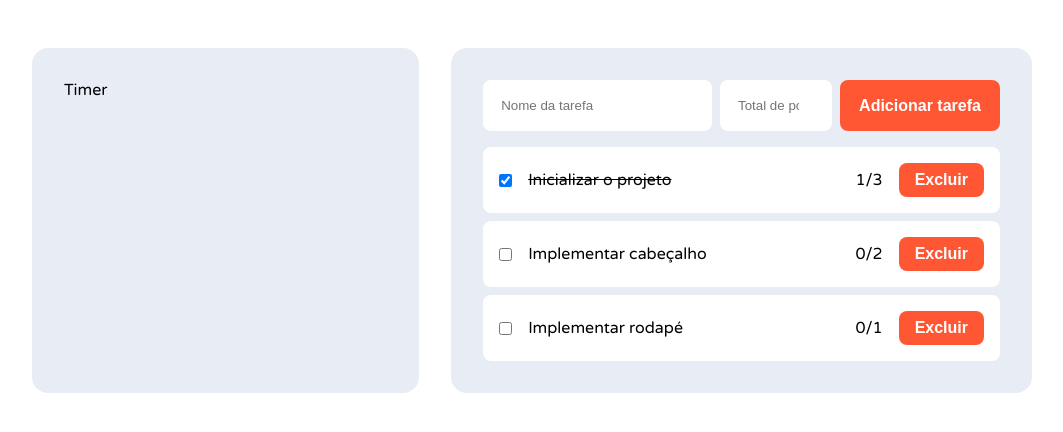
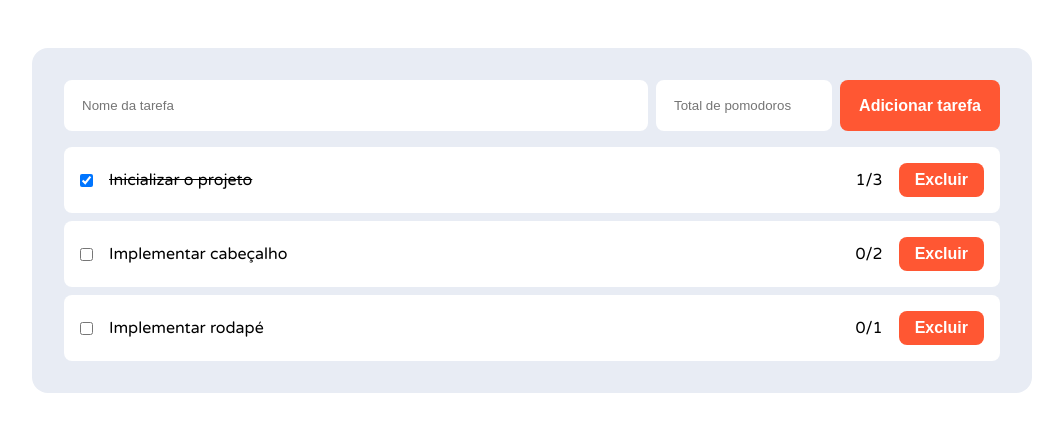
Before and after one commit to VictorTurraF/pomodoro-todo-list-step-by-step, a React (Vite) app: page / in a window 1280 px wide. Shown: the top 432 px of the page, without its empty margins (108-1171 px from the left). Built offline with nearby package versions, Linux system fonts and the light colour scheme.

Commit message:
refactor: extract components and functions

```diff
--- a/src/App.jsx
+++ b/src/App.jsx
@@ -1,54 +1,38 @@
 import { useState } from "react";
-import Task from "./components/Task"
 import { rebootCss } from "./styles/reboot";
 import { styled } from "@stitches/react";
 import { Box } from "./layouts/Box";
-import { Input } from "./layouts/Input";
-import { Button } from "./layouts/Button";
 import { List } from "./layouts/List";
+import { initialTaskList } from "./utils/mocks";
+import Task from "./components/Task"
+import TaskForm from "./components/TaskForm";
+import { createTask } from "./utils/creators";
 
-const AppGrid = styled("div", {
-  display: "grid",
-  gridTemplateColumns: "4fr 6fr",
-  gridGap: "2rem",
+const AppGrid = styled(Box, {
   maxWidth: "1000px",
   margin: "3rem auto",
 });
 
-const Form = styled("form", {
-  display: "grid",
-  gap: '.5rem',
-  gridTemplateColumns: "1fr 7rem 160px",
-  marginBottom: "1rem"
-})
-
 rebootCss();
 
 function App() {
-  const [activeTaskId, setActiveTaskId] = useState();
-  const [tasks, setTasks] = useState([
-    { id: self.crypto.randomUUID(), name: "Inicializar o projeto", actPomodoros: 1, totalPomodoros: 3, isFinished: true },
-    { id: self.crypto.randomUUID(), name: "Implementar cabeçalho", actPomodoros: 0, totalPomodoros: 2, isFinished: false },
-    { id: self.crypto.randomUUID(), name: "Implementar rodapé", actPomodoros: 0, totalPomodoros: 1, isFinished: false },
-  ])
+  const [activeTaskId, setActiveTaskId] = useState("");
+  const [tasks, setTasks] = useState(initialTaskList);
 
+  // Event handlers
   function handleSubmit(event) {
     event.preventDefault();
 
-    const { target: [taskNameInput, taskPomodorosInput] } = event
+    const [taskNameInput, taskPomodorosInput] = event.target;
 
-    if (!taskNameInput.value || !taskPomodorosInput.value)
-      return
+    if (!taskNameInput.value || !taskPomodorosInput.value) return;
 
-    const newTask = {
-      id: self.crypto.randomUUID(),
-      name: String(taskNameInput.value),
-      actPomodoros: 0,
-      totalPomodoros: Number(taskPomodorosInput.value),
-      isFinished: false,
-    }
+    const newTask = createTask({
+      name: taskNameInput.value,
+      totalPomodoros: taskPomodorosInput.value
+    })
 
-    setTasks(prev => [...prev, newTask]);
+    setTasks((prev) => [...prev, newTask]);
   }
 
   function handleExcludeClick({ taskId }) {
@@ -60,47 +44,28 @@ function App() {
   }
 
   function handleFinishedChange({ taskId }) {
-    setTasks(prevTasks => {
-      return prevTasks.map(task => {
-        if (task.id === taskId) {
-          return {
-            ...task,
-            isFinished: !task.isFinished,
-          };
-        }
-        return task;
-      });
-    });
+    setTasks((prevTasks) =>
+      prevTasks.map((task) =>
+        task.id === taskId ? { ...task, isFinished: !task.isFinished } : task
+      )
+    );
   }
 
   return (
     <AppGrid>
-      <Box>Timer</Box>
-      <Box>
-        <Form onSubmit={handleSubmit}>
-          <Input type="text" placeholder="Nome da tarefa" />
-          <Input type="number" placeholder="Total de pomodoros" />
-          <Button type="submit">Adicionar tarefa</Button>
-        </Form>
+      <TaskForm onSubmit={handleSubmit} />
       <List>
         {tasks.map(task => (
           <Task
-              id={task.id}
             key={task.id}
-              name={task.name}
-              actPomodoros={task.actPomodoros}
-              totalPomodoros={task.totalPomodoros}
-
-              isFinished={task.isFinished}
+            {...task}
             isActive={task.id === activeTaskId}
-
             onExcludeClick={handleExcludeClick}
             onActiveClick={handleActiveClick}
             onFinishedChange={handleFinishedChange}
           />
         ))}
       </List>
-      </Box>
     </AppGrid>
   )
 }
--- a/src/components/Task.jsx
+++ b/src/components/Task.jsx
@@ -1,5 +1,5 @@
 import { styled } from "@stitches/react"
-import { schema } from "../configs/theme"
+import { schema } from "../utils/theme"
 import { Button } from "../layouts/Button"
 
 const Row = styled('li', {
--- /dev/null
+++ b/src/components/TaskForm.jsx
@@ -0,0 +1,23 @@
+import React from 'react'
+import { Input } from '../layouts/Input'
+import { Button } from '../layouts/Button'
+import { styled } from '@stitches/react'
+
+const Form = styled("form", {
+  display: "grid",
+  gap: '.5rem',
+  gridTemplateColumns: "1fr 11rem 160px",
+  marginBottom: "1rem"
+})
+
+function TaskForm(props) {
+  return (
+    <Form {...props}>
+      <Input type="text" placeholder="Nome da tarefa" />
+      <Input type="number" placeholder="Total de pomodoros" />
+      <Button type="submit">Adicionar tarefa</Button>
+    </Form>
+  )
+}
+
+export default TaskForm
--- a/src/layouts/Button.jsx
+++ b/src/layouts/Button.jsx
@@ -1,5 +1,5 @@
 import { styled } from "@stitches/react";
-import { schema } from "../configs/theme";
+import { schema } from "../utils/theme";
 
 export const Button = styled('button', {
   padding: '.5rem 1rem',
--- a/src/layouts/Input.jsx
+++ b/src/layouts/Input.jsx
@@ -1,5 +1,5 @@
 import { styled } from "@stitches/react";
-import { schema } from "../configs/theme";
+import { schema } from "../utils/theme";
 
 export const Input = styled('input', {
   border: `2px solid ${schema.white}`,
--- /dev/null
+++ b/src/utils/creators.js
@@ -0,0 +1,9 @@
+export function createTask({ name = "", totalPomodoros }) {
+  return {
+    id: self.crypto.randomUUID(),
+    name: String(name),
+    actPomodoros: 0,
+    totalPomodoros: Number(totalPomodoros),
+    isFinished: false,
+  };
+}
--- /dev/null
+++ b/src/utils/mocks.js
@@ -0,0 +1,23 @@
+export const initialTaskList = [
+  {
+    id: self.crypto.randomUUID(),
+    name: "Inicializar o projeto",
+    actPomodoros: 1,
+    totalPomodoros: 3,
+    isFinished: true,
+  },
+  {
+    id: self.crypto.randomUUID(),
+    name: "Implementar cabeçalho",
+    actPomodoros: 0,
+    totalPomodoros: 2,
+    isFinished: false,
+  },
+  {
+    id: self.crypto.randomUUID(),
+    name: "Implementar rodapé",
+    actPomodoros: 0,
+    totalPomodoros: 1,
+    isFinished: false,
+  },
+];
```
Also changed, not shown: src/utils/theme.js (renamed from src/configs/theme.js). Lines whose indentation alone changed are shown as unchanged.
